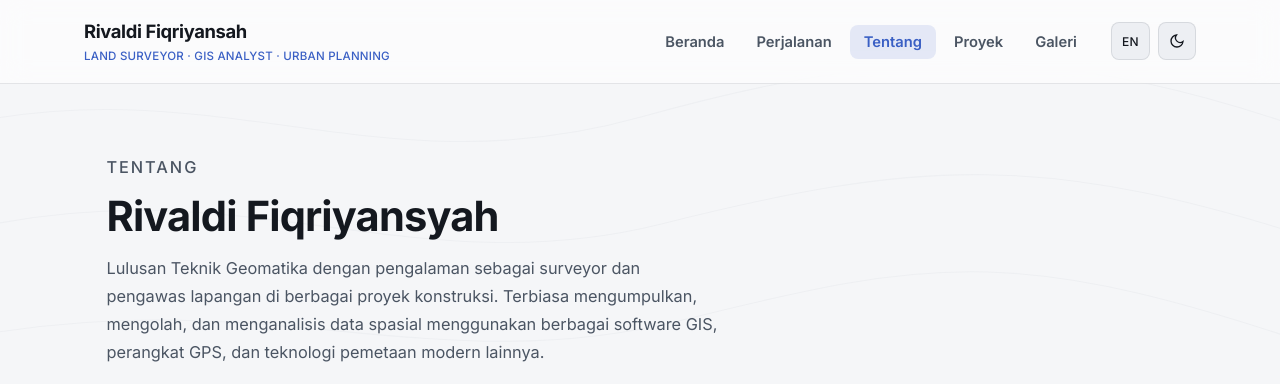
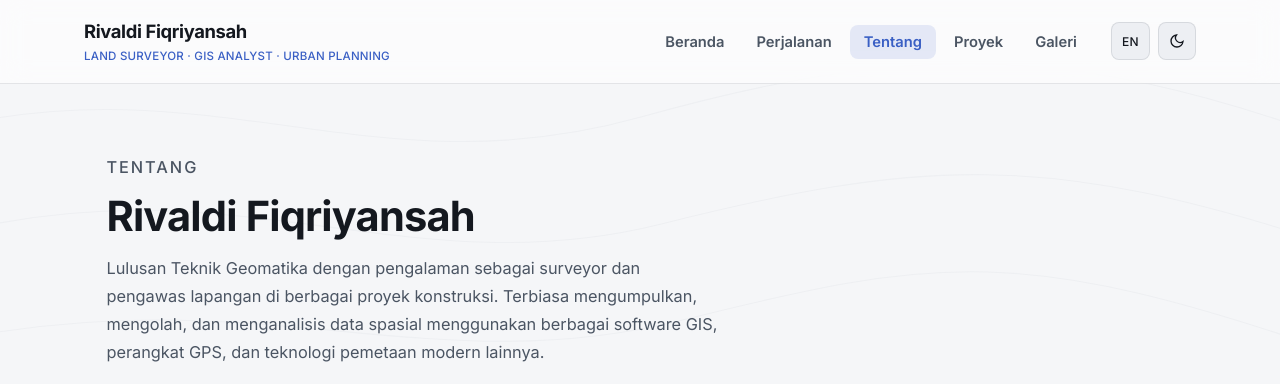
Before and after one commit to RivaldiMpam/RivaldiMpam.github.io, a Jekyll site: the page built from CV.md, in a window 1280 px wide and 900 px high. Shown: the top 384 px of the window. Built offline with Jekyll 4.4.1, drawn with Linux system fonts in a browser that asks for light colours; part of the change alters nothing that is shown.

Commit message:
Update CV metadata and correct name spelling
Added a description field to the CV metadata and corrected the spelling of the name.

```diff
--- a/CV.md
+++ b/CV.md
@@ -2,11 +2,12 @@
 layout: default
 title: Tentang
 permalink: /cv/
+description: "Riwayat karier, pendidikan, dan keahlian Rivaldi Fiqriyansah — Land Surveyor & GIS Analyst dengan pengalaman di PT Kalimantan Industrial Park Indonesia dan PT Inti Innovaco."
 ---
 
 <div class="section-inner page-header">
   <p class="eyebrow i18n" data-id="Tentang" data-en="About">Tentang</p>
-  <h1 class="i18n" data-id="Rivaldi Fiqriyansyah" data-en="Rivaldi Fiqriyansyah">Rivaldi Fiqriyansyah</h1>
+  <h1 class="i18n" data-id="Rivaldi Fiqriyansah" data-en="Rivaldi Fiqriyansah">Rivaldi Fiqriyansah</h1>
   <p class="i18n"
      data-id-html="Lulusan Teknik Geomatika dengan pengalaman sebagai surveyor dan pengawas lapangan di berbagai proyek konstruksi. Terbiasa mengumpulkan, mengolah, dan menganalisis data spasial menggunakan berbagai software GIS, perangkat GPS, dan teknologi pemetaan modern lainnya."
      data-en-html="A Geomatics Engineering graduate with experience as a surveyor and field supervisor on various construction projects. Used to collecting, processing, and analyzing spatial data using GIS software, GPS devices, and other modern mapping technology.">
```
